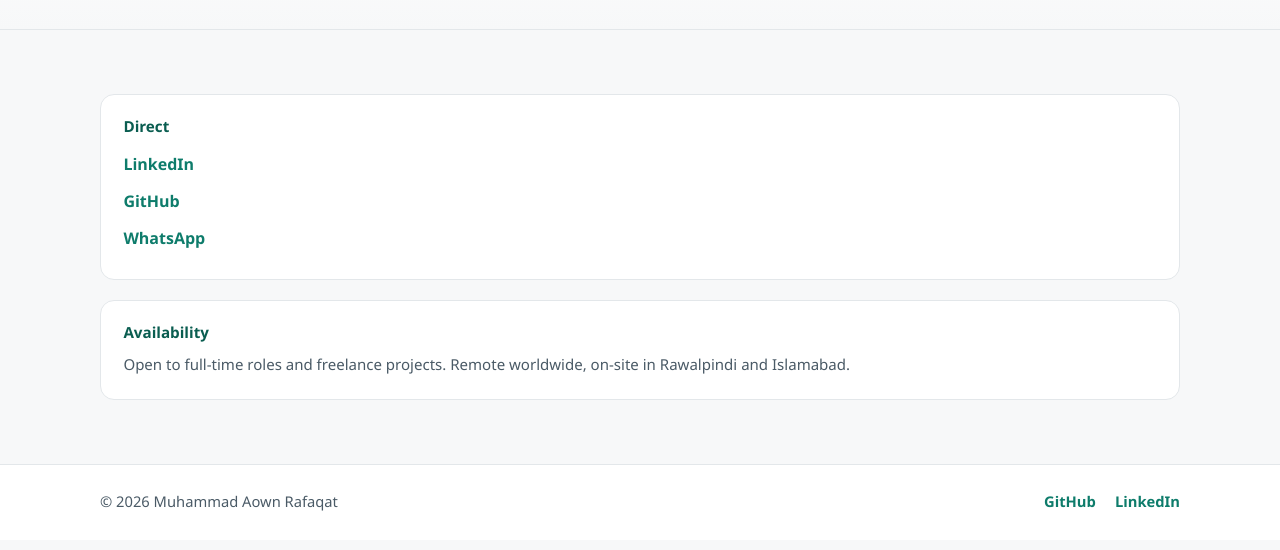
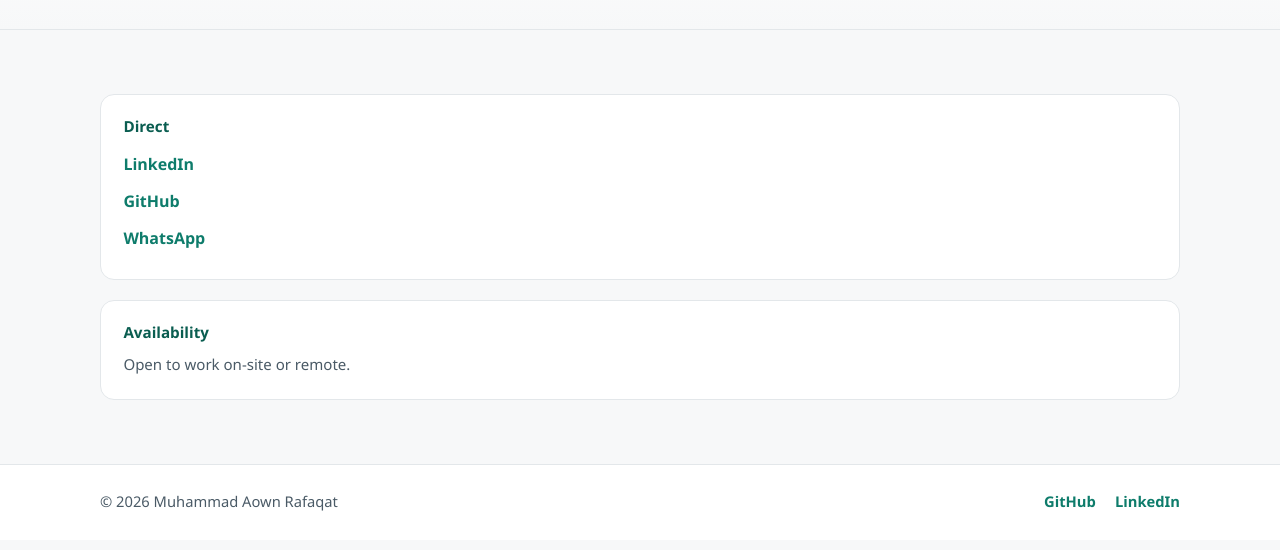
Before and after one commit to rafaqatmuhammadaown537/portfolio, a plain HTML site: page contact.html in a window 1280 px wide. Shown: the part 206-756 px from the top of the page. Drawn offline with Linux system fonts and the light colour scheme.

Commit message:
Update availability text

```diff
--- a/contact.html
+++ b/contact.html
@@ -44,7 +44,7 @@
           </div>
           <div class="panel">
             <h3>Availability</h3>
-            <p>Open to full-time roles and freelance projects. Remote worldwide, on-site in Rawalpindi and Islamabad.</p>
+            <p>Open to work on-site or remote.</p>
           </div>
         </aside>
       </div>
```
